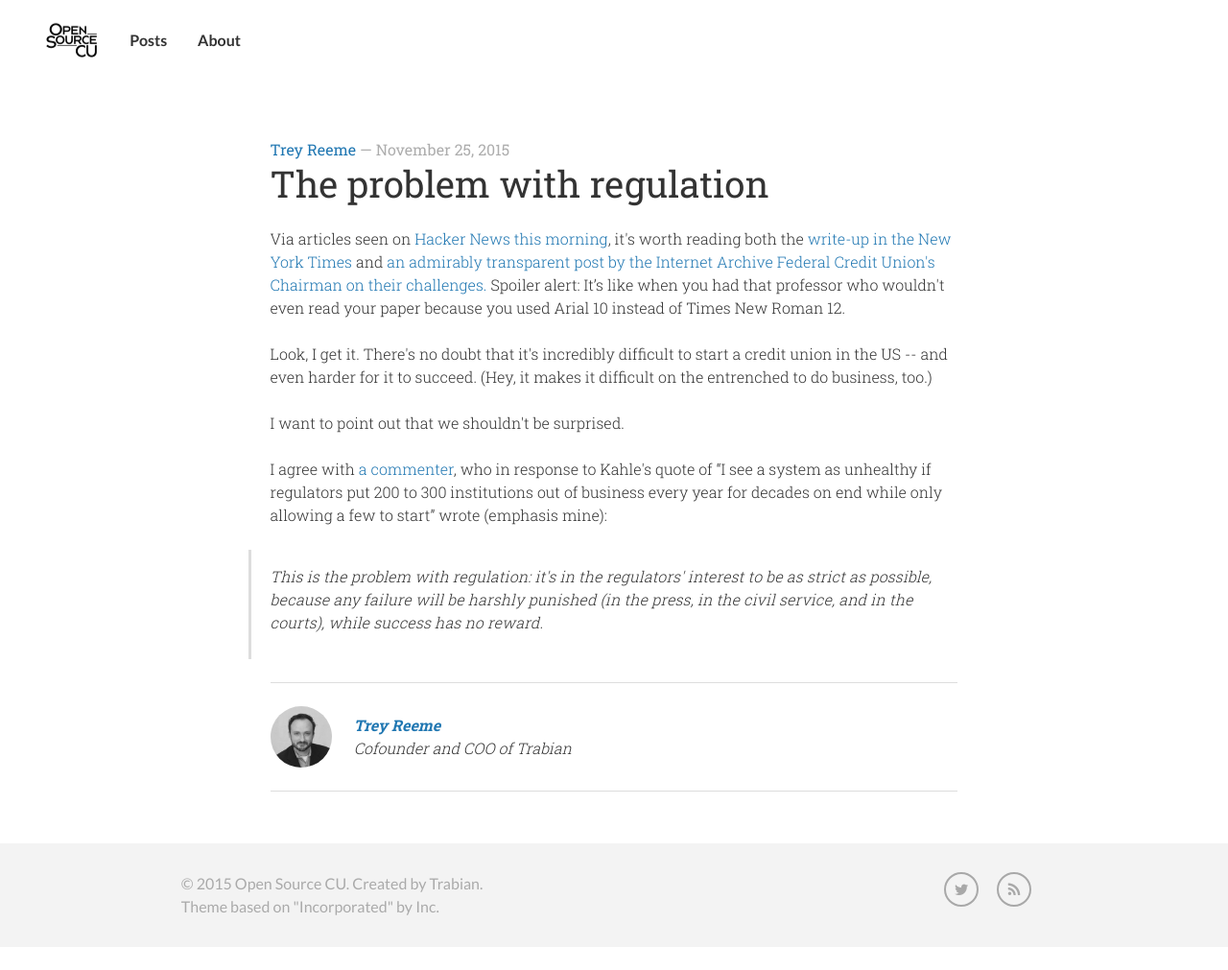
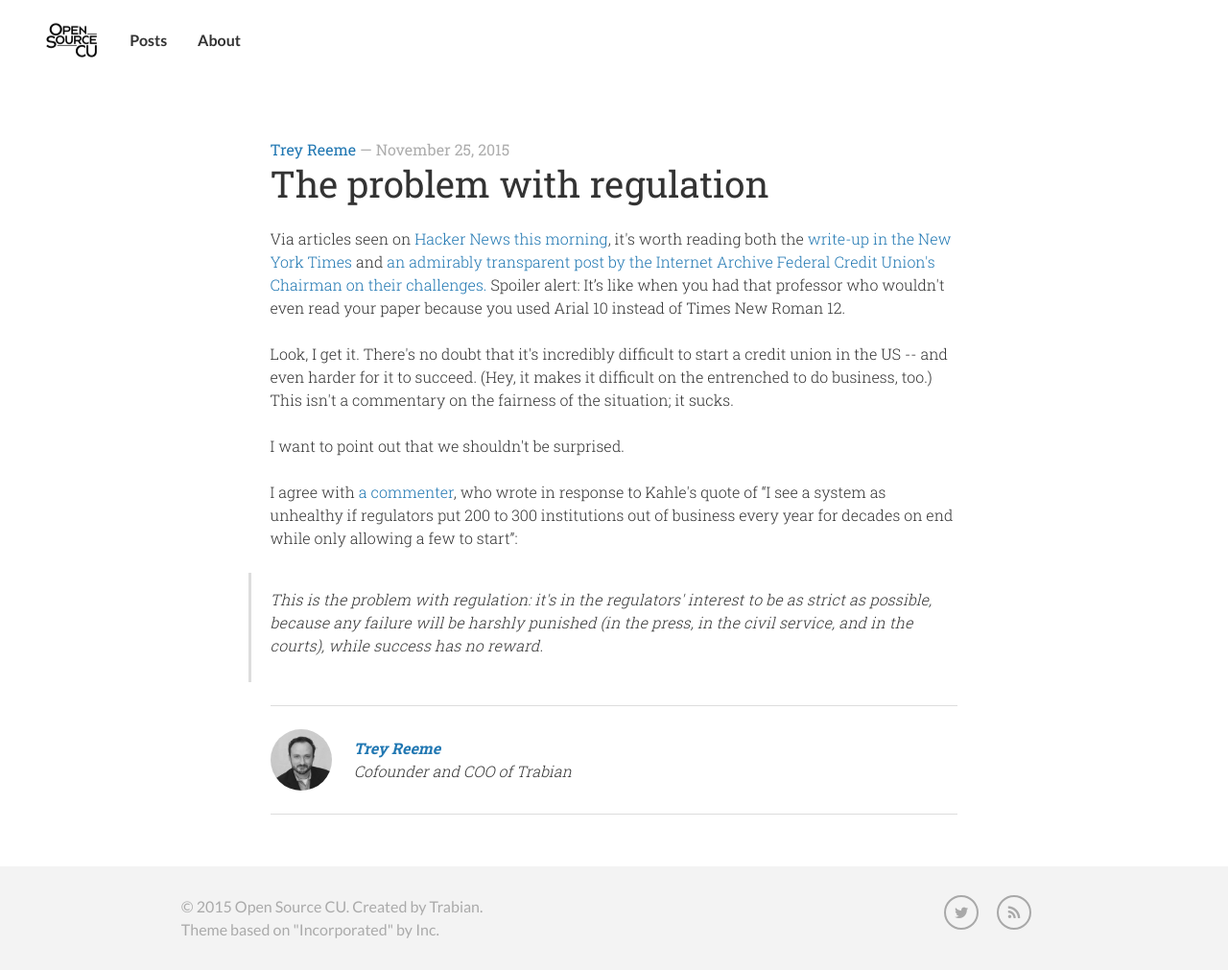
Before and after one commit to opensourcecu/opensourcecu.github.io, a Jekyll site: the page built from _posts/2015-11-25-what-stops-a-movement.md, in a window 1280 px wide. Shown: the whole page at 96% size. Built offline with Jekyll 4.4.1, drawn with Linux system fonts in a browser that asks for light colours; nearby versions of some CDN libraries; some web fonts are replaced; comment, search, counter and statistics services are not loaded; before the commit the page ends 987 px from its top, so only the background shows below that.

Commit message:
Attempted fix in blockquote and added sentence

```diff
--- a/_posts/2015-11-25-what-stops-a-movement.md
+++ b/_posts/2015-11-25-what-stops-a-movement.md
@@ -15,10 +15,10 @@
 Via articles seen on [Hacker News this morning](https://news.ycombinator.com/news), it\'s worth reading both the [write-up in the New York Times](http://www.nytimes.com/2015/11/25/business/dealbook/dream-of-new-kind-of-credit-union-is-burdened-by-bureaucracy.html?_r=0) and
 [an admirably transparent post by the Internet Archive Federal Credit Union\'s Chairman on their challenges.](https://blog.archive.org/2015/11/24/difficult-times-at-our-credit-union/) Spoiler alert: It's like when you had that professor who wouldn\'t even read your paper because you used Arial 10 instead of Times New Roman 12.
 
-Look, I get it. There\'s no doubt that it\'s incredibly difficult to start a credit union in the US \-\- and even harder for it to succeed. (Hey, it makes it difficult on the entrenched to do business, too.)
+Look, I get it. There\'s no doubt that it\'s incredibly difficult to start a credit union in the US \-\- and even harder for it to succeed. (Hey, it makes it difficult on the entrenched to do business, too.) This isn\'t a commentary on the fairness of the situation; it sucks.
 
 I want to point out that we shouldn\'t be surprised.
 
-I agree with [a commenter](https://news.ycombinator.com/item?id=10627226), who in response to Kahle\'s quote of "I see a system as unhealthy if regulators put 200 to 300 institutions out of business every year for decades on end while only allowing a few to start" wrote (emphasis mine):
+I agree with [a commenter](https://news.ycombinator.com/item?id=10627226), who wrote in response to Kahle\'s quote of "I see a system as unhealthy if regulators put 200 to 300 institutions out of business every year for decades on end while only allowing a few to start":
 
-> This is the problem with regulation: it\'s in the regulators\' interest to be as strict as possible, because any failure will be harshly punished (in the press, in the civil service, and in the courts), *while success has no reward*.
+> This is the problem with regulation: it\'s in the regulators\' interest to be as strict as possible, because any failure will be harshly punished (in the press, in the civil service, and in the courts), while success has no reward.
```
